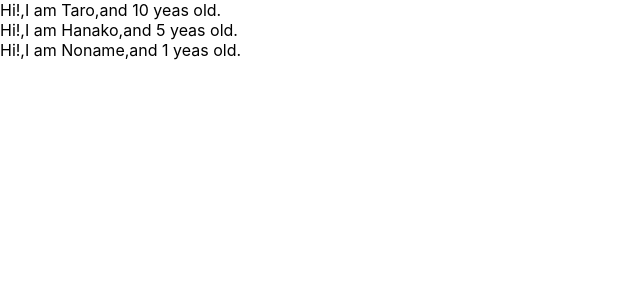
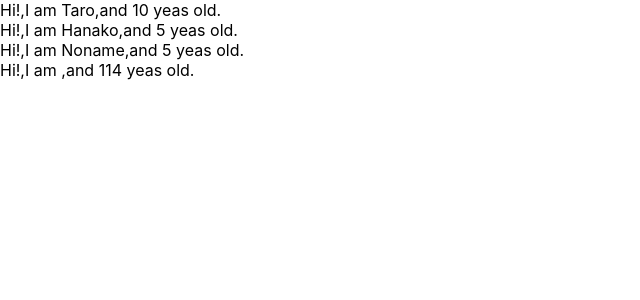
Before and after one commit to ying-tonkotsu/udemy-react-redux-crud-application, a React (Create React App) app: page / in a window 1280 px wide. Shown: the top 300 px of the page, without its empty margins (0-640 px from the left). Built offline with nearby package versions, Linux system fonts and the light colour scheme.

Commit message:
learn props types

```diff
--- a/src/App.js
+++ b/src/App.js
@@ -1,4 +1,5 @@
 import React from 'react';
+import PropTypes from 'prop-types';
 
 
 
@@ -14,7 +15,11 @@ const App = () => {
     },
     {
       name: "Noname",
-      // age: 5,
+      age: 5,
+    },
+    {
+      // name: "Noname",
+      age: 114,
     },
   ];
   return (
@@ -31,8 +36,9 @@ const User = (props) => {
 return <div>Hi!,I am {props.name},and {props.age} yeas old.</div>
 };
 
-User.defaultProps = {
-  age:1
+User.propTypes = {
+  name: PropTypes.string,
+  age: PropTypes.number.isRequired
 }
 
 export default App;
```
